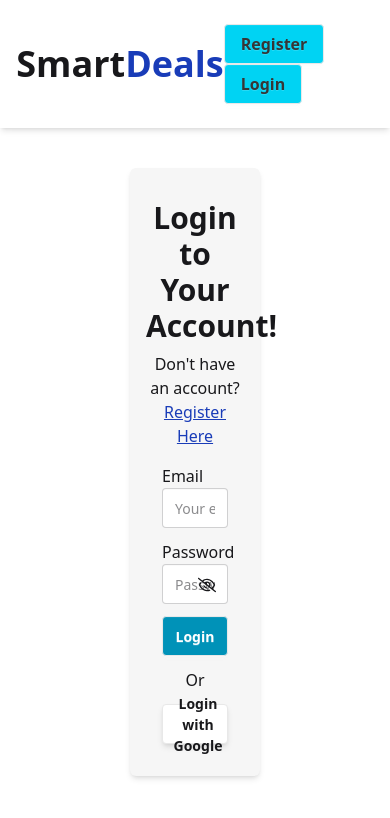
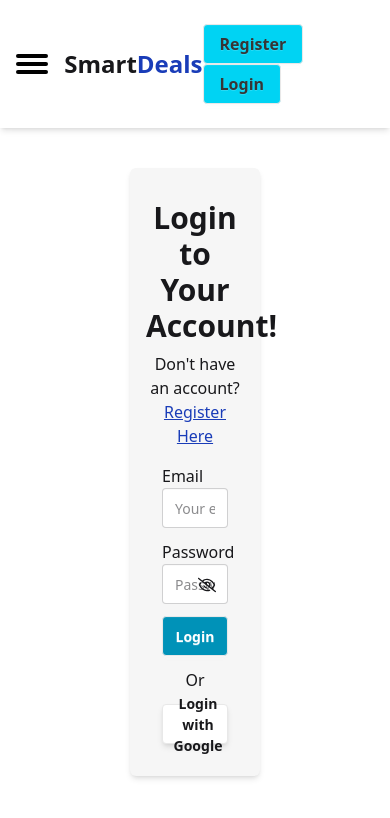
Before and after one commit to mehrab-abir/smart-deals, a React (Vite) app in the folder smart-deals-frontend/: page /auth in a window 390 px wide. Shown: the top 818 px of the page. Built offline with nearby package versions, Linux system fonts and the light colour scheme; no server answers.

Commit message:
Responsive menu

```diff
--- a/smart-deals-frontend/src/Components/Header.jsx
+++ b/smart-deals-frontend/src/Components/Header.jsx
@@ -1,12 +1,15 @@
-import React, { useContext } from "react";
+import React, { useContext, useState } from "react";
 import { Link, NavLink, useNavigate } from "react-router";
 import userIcon from './../assets/user.png'
 import { ToastContainer, toast } from "react-toastify";
 import { AuthContext } from "../Context/Authentication/AuthContext";
+import { FaRegTimesCircle } from "react-icons/fa";
 
 const Header = () => {
   const { user, signOutUser, setLoading } = useContext(AuthContext);
   const navigate = useNavigate();
+
+  const [openMenu, setOpenMenu] = useState(false);
 
   const handleSignOut = ()=>{
     signOutUser()
@@ -22,31 +25,58 @@ const Header = () => {
   return (
     <div className="py-6 shadow-md bg-base fixed w-full top-0 z-50">
       <div className="w-11/12 mx-auto flex items-center justify-between">
-        <h1 className="text-4xl font-bold">
-          Smart<span className="text-blue-800">Deals</span>
-        </h1>
+        <div className="flex items-center gap-4">
+          {/* mobile menu toggler */}
+          <div
+            onClick={() => setOpenMenu(!openMenu)}
+            className="flex flex-col items-center justify-center space-y-1 md:hidden cursor-pointer"
+          >
+            <span className="w-8 h-1 bg-black rounded-md"></span>
+            <span className="w-8 h-1 bg-black rounded-md"></span>
+            <span className="w-8 h-1 bg-black rounded-md"></span>
+          </div>
+          <h1 className="text-2xl md:text-4xl font-bold">
+            Smart<span className="text-blue-800">Deals</span>
+          </h1>
+        </div>
+
         <nav className="hidden md:flex gap-8 item-center">
-          <NavLink to="/" className="text-lg hover:underline hover:text-[#0094b5]">
+          <NavLink
+            to="/"
+            className="text-lg hover:underline hover:text-[#0094b5]"
+          >
             Home
           </NavLink>
-          <NavLink to="/products" className="text-lg hover:underline hover:text-[#0094b5]">
+          <NavLink
+            to="/products"
+            className="text-lg hover:underline hover:text-[#0094b5]"
+          >
             All Products
           </NavLink>
           {user ? (
-            <NavLink to="/myproducts" className="text-lg hover:underline hover:text-[#0094b5]">
+            <NavLink
+              to="/myproducts"
+              className="text-lg hover:underline hover:text-[#0094b5]"
+            >
               My Products
             </NavLink>
           ) : (
             ""
           )}
           {user ? (
-            <NavLink to="/mybids" className="text-lg hover:underline hover:text-[#0094b5]">
+            <NavLink
+              to="/mybids"
+              className="text-lg hover:underline hover:text-[#0094b5]"
+            >
               My Bids
             </NavLink>
           ) : (
             ""
           )}
-          <NavLink to="/postproduct" className="text-lg hover:underline hover:text-[#0094b5]">
+          <NavLink
+            to="/postproduct"
+            className="text-lg hover:underline hover:text-[#0094b5]"
+          >
             Post a Product
           </NavLink>
         </nav>
@@ -85,6 +115,54 @@ const Header = () => {
         </div>
       </div>
       <ToastContainer />
+
+      {/* menu for mobile devices */}
+      <div className={`w-full h-full fixed bg-white text-black top-0 left-0 ${openMenu ? '':'-translate-x-full'} transition-all duration-400`}>
+        <FaRegTimesCircle
+          onClick={() => setOpenMenu(!openMenu)}
+          className={`text-4xl absolute top-6 right-10 cursor-pointer opacity-0 ${openMenu ? 'opacity-100' : ''} transition-all duration-300`}
+        />
+        <nav className="flex flex-col items-center justify-center space-y-3 mt-20">
+          <NavLink onClick={()=>setOpenMenu(!openMenu)}
+            to="/"
+            className="text-lg hover:underline hover:text-[#0094b5]"
+          >
+            Home
+          </NavLink>
+          <NavLink onClick={()=>setOpenMenu(!openMenu)}
+            to="/products"
+            className="text-lg hover:underline hover:text-[#0094b5]"
+          >
+            All Products
+          </NavLink>
+          {user ? (
+            <NavLink onClick={()=>setOpenMenu(!openMenu)}
+              to="/myproducts"
+              className="text-lg hover:underline hover:text-[#0094b5]"
+            >
+              My Products
+            </NavLink>
+          ) : (
+            ""
+          )}
+          {user ? (
+            <NavLink onClick={()=>setOpenMenu(!openMenu)}
+              to="/mybids"
+              className="text-lg hover:underline hover:text-[#0094b5]"
+            >
+              My Bids
+            </NavLink>
+          ) : (
+            ""
+          )}
+          <NavLink onClick={()=>setOpenMenu(!openMenu)}
+            to="/postproduct"
+            className="text-lg hover:underline hover:text-[#0094b5]"
+          >
+            Post a Product
+          </NavLink>
+        </nav>
+      </div>
     </div>
   );
 };
```
